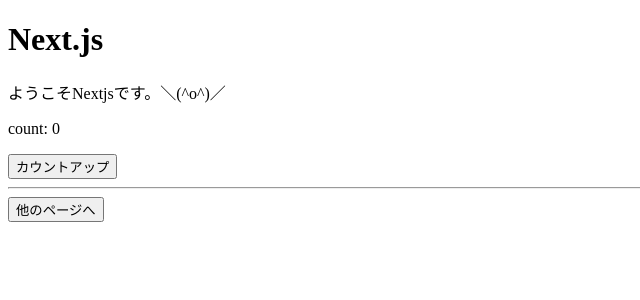
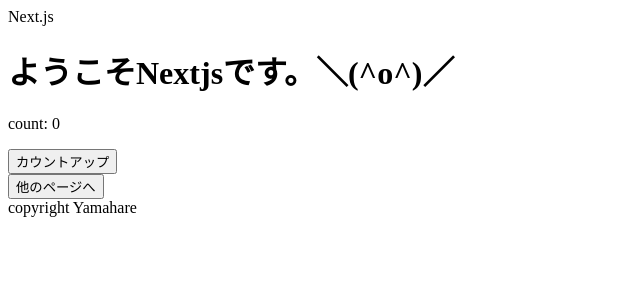
Before and after one commit to yamahare/next_lesson, a Next.js app: page / in a window 1280 px wide. Shown: the top 300 px of the page, without its empty margins (0-640 px from the left). Built offline with nearby package versions, Linux system fonts and the light colour scheme.

Commit message:
[add]共通のlayout作成

```diff
--- /dev/null
+++ b/components/Footer.js
@@ -0,0 +1,11 @@
+import React  from 'react';
+
+function Footer(props){
+    return (
+        <footer>
+            <div>{props.footer}</div>
+        </footer>
+    )
+}
+
+export default Footer;
--- /dev/null
+++ b/components/Header.js
@@ -0,0 +1,12 @@
+import React  from 'react';
+
+function Header(props){
+    return (
+        <header>
+            <div>{props.header}</div>
+            <h1>{props.title}</h1>
+        </header>
+    )
+}
+
+export default Header;
--- /dev/null
+++ b/components/Layout.js
@@ -0,0 +1,23 @@
+import React  from 'react';
+import Head from 'next/head';
+import Header from './Header';
+import Footer from './Footer';
+import style from '../static/Style';
+
+function Layout(props){
+    return (
+        <div>
+            <Head>
+                <title>{props.title}</title>
+                <meta charSet='utf-8' />
+                <meta name='viewport' content='initial-scale=1.0, width=device-width' />
+            </Head>
+            {style}
+            <Header header={props.header} title={props.title}></Header>
+            {props.children}
+            <Footer footer="copyright Yamahare"></Footer>
+        </div>
+    )
+}
+
+export default Layout;
--- a/pages/index.js
+++ b/pages/index.js
@@ -1,16 +1,14 @@
 import Link from 'next/link';
-import style from '../static/Style'
 import Counter from '../components/Counter'
+import Layout from '../components/Layout'
 
 export default () => <div>
-    {style}
-    <h1>Next.js</h1>
-    <p>ようこそNextjsです。＼(^o^)／</p>
+    <Layout header="Next.js" title="ようこそNextjsです。＼(^o^)／">
         <Counter></Counter>
-    <hr/>
         <div>
             <Link href="/other">
                 <button>他のページへ</button>
             </Link>
         </div>
+    </Layout>
 </div>
--- a/static/Style.js
+++ b/static/Style.js
@@ -1,14 +1,34 @@
 export default <style jsx>{`
     body{
         margin: 10px;
+        padding: 5px;
+        color: #669;
     }
-    h1{
-        font-size: 72pt;
+    header{
+        font-size: 64pt;
         font-weight: bold;
         text-align: right;
         letter-spacing: -8px;
-        color: #f0f0f0;
-        margin: -40px 0px;
+        color: #ddddff;
+        margin: -32px 5px;
+    }
+    footer{
+        color: #99c;
+        font-size: 12pt;
+        text-align: right;
+        border-bottom: 1px solid #99c;
+        margin: 50px 0px 10px 0px;
+        position: relative;
+        bottom: 10px;
+        right: 10px;
+        left: 10px;
+    }
+    h1{
+        font-size: 22pt;
+        font-weight:bold;
+        text-align: left;
+        letter-spacing: 0px;
+        color: #77a;
     }
     p{
         margin: 0px;
```
Also changed, not shown: pages/other.js (+8 -10 lines). Lines whose indentation alone changed are shown as unchanged.
